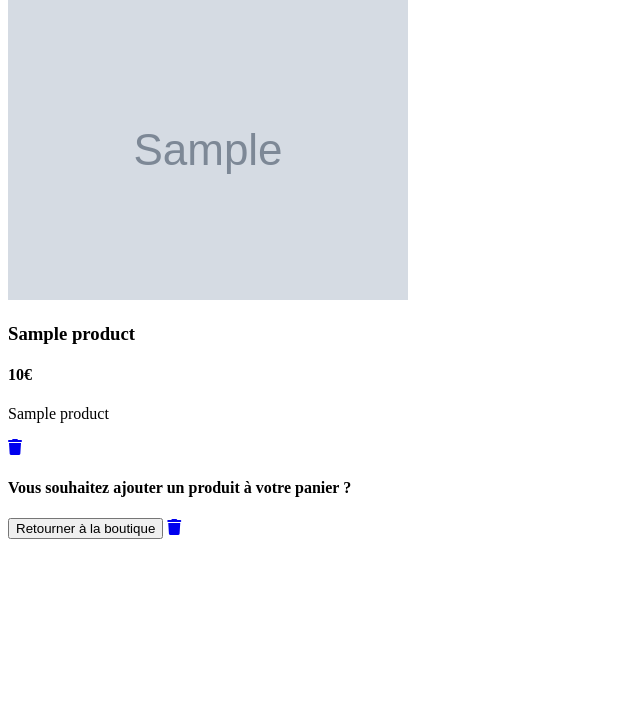
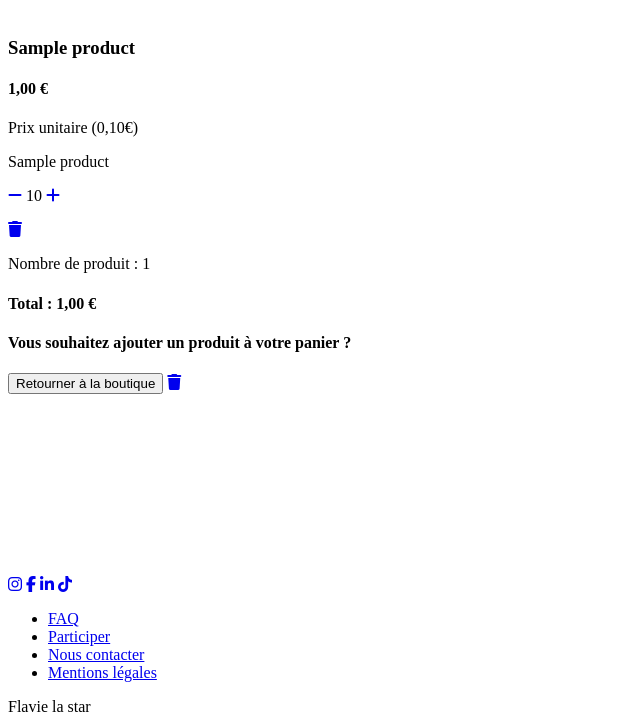
Before and after one commit to oliflox/Rheia-MyDigitalProject, a Symfony app: template templates/cart/index.html.twig in a window 1280 px wide. Shown: the part 213-929 px from the top of the page, without its empty margins (0-640 px from the left). Run offline with Twig, Linux system fonts and the light colour scheme; the template is opened without the code that fills it: most values are stand-ins (such as "Sample title", 1, 10 or a date in 2020); grey boxes marked "Sample" are stand-in pictures; some libraries are stand-ins or nearby versions.

Commit message:
Ajout Panier(total, quantité, plus & minus)

```diff
--- a/templates/cart/index.html.twig
+++ b/templates/cart/index.html.twig
@@ -3,14 +3,25 @@
 {% block title %}Mon panier - Rheia{% endblock %}
 
 {% block body %}
-       {% if cart|length > 0 %}
-    {% for item in cart %}
-        <img src="/upload/attachments/{{ item.product.attachment }}">
+        {% if cart|length > 0 %}
+
+        {% set total = null %}
+        {% for item in cart %}
+        {% set total = total + (item.product.price * item.quantity) %}
+
+        <img src="{{vich_uploader_asset(item.product, 'attachmentFile')}}">
         <h3>{{ item.product.title }}</h3>
-        <h4>{{ item.product.price }}€</h4>
+        <h4>{{(item.product.price * item.quantity /100 )|number_format(2,',','.') }} €</h4>
+        <p>Prix unitaire ({{(item.product.price /100 )|number_format(2,',','.')}}€) </p>
         <p>{{ item.product.subtitle }}</p>
+        <p><a href="{{ path('cart_minus',{id : item.product.id}) }}"><i class="fa-solid fa-minus"></i></a> {{ item.quantity }} <a href="{{ path('cart_plus',{id : item.product.id}) }}"><i class="fa-solid fa-plus"></i></a></p>
         <a href="{{path('cart_remove', {id: item.product.id}) }}"><i class="fa-solid fa-trash"></i></a><br>
+
     {% endfor %}
+
+    <p>Nombre de produit : {{cart|length}}</p>
+    <h4>Total : {{(total /100 )|number_format(2,',','.') }} €</h4>
+
 {% else %}
     <h3>Votre panier est vide</h3>
 {% endif %}
--- a/templates/product/index.html.twig
+++ b/templates/product/index.html.twig
@@ -17,7 +17,6 @@
 
     <section class="produit">
     {% for product in products %}
-
     <div class="row">
         <div>
             <img src="/upload/attachments/{{ product.attachment }}">
@@ -29,7 +28,7 @@
         <div>
             <p class="name">{{ product.title }}</p>
             <p class="sub">{{ product.subtitle }}</p>
-            <p class="prix">{{ product.price }}€</p>
+            <p class="prix">{{(product.price /100 )|number_format(2,',','.') }} €</p>
             <span class="more">Voir l'article <i class="fa-solid fa-arrow-right"></i></span>
         </div>
     </div>
```
Also changed, not shown: src/Controller/CartController.php (+17 -0 lines), src/Service/CartService.php (+22 -0 lines).
